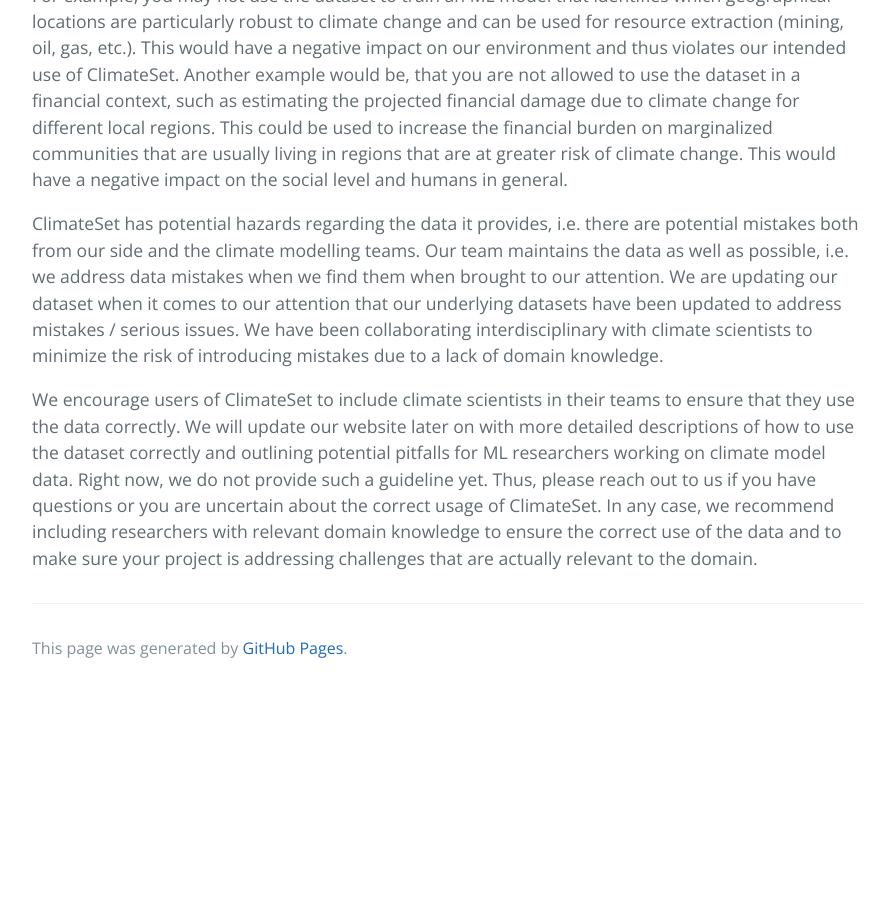
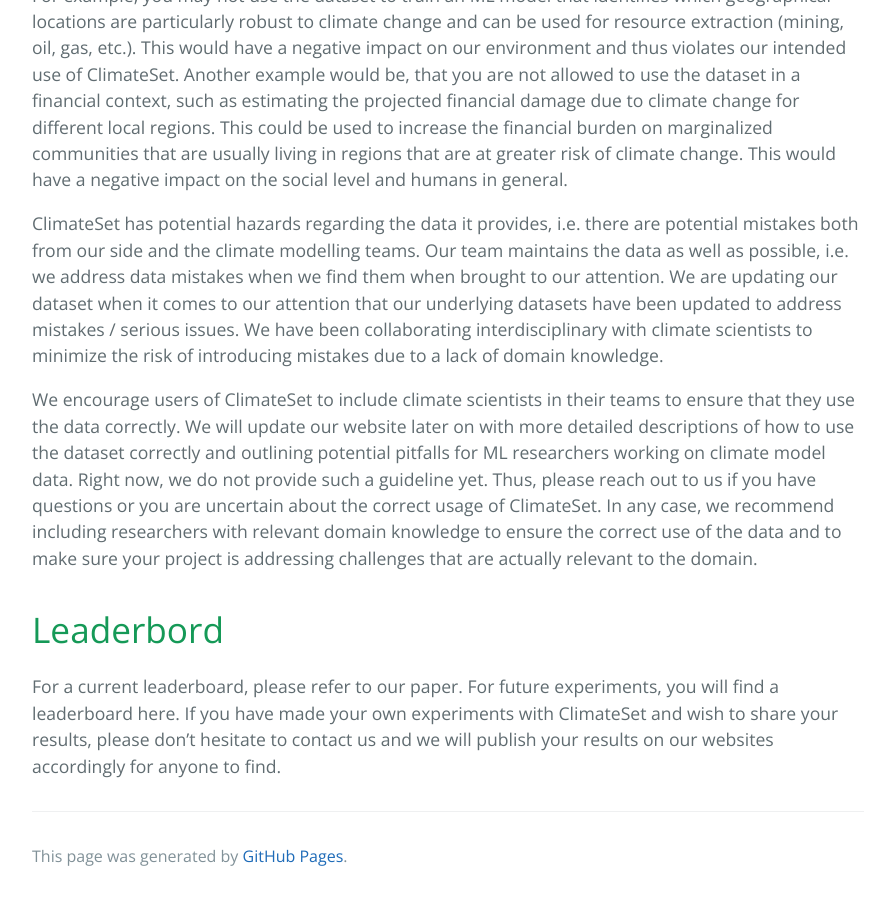
Before and after one commit to climateset/climateset.github.io, a Jekyll site: the page built from index.md, in a window 1280 px wide and 900 px high, scrolled down 4065 px. Shown: the whole window, without its empty margins (192-1087 px from the left). Built offline with Jekyll 4.4.1, drawn with Linux system fonts in a browser that asks for light colours; nearby versions of some CDN libraries; a style sheet for code colours, icons or effects is not loaded; before the commit the page ends 4757 px from its top, so only the background shows below that.

Commit message:
insert leaderboard placeholder

```diff
--- a/index.md
+++ b/index.md
@@ -79,3 +79,8 @@
 ClimateSet has potential hazards regarding the data it provides, i.e. there are potential mistakes both from our side and the climate modelling teams. Our team maintains the data as well as possible, i.e. we address data mistakes when we find them when brought to our attention. We are updating our dataset when it comes to our attention that our underlying datasets have been updated to address mistakes / serious issues. We have been collaborating interdisciplinary with climate scientists to minimize the risk of introducing mistakes due to a lack of domain knowledge.
 
 We encourage users of ClimateSet to include climate scientists in their teams to ensure that they use the data correctly. We will update our website later on with more detailed descriptions of how to use the dataset correctly and outlining potential pitfalls for ML researchers working on climate model data. Right now, we do not provide such a guideline yet. Thus, please reach out to us if you have questions or you are uncertain about the correct usage of ClimateSet. In any case, we recommend including researchers with relevant domain knowledge to ensure the correct use of the data and to make sure your project is addressing challenges that are actually relevant to the domain.
+
+# Leaderbord
+For a current leaderboard, please refer to our paper.
+For future experiments, you will find a leaderboard here.
+If you have made your own experiments with ClimateSet and wish to share your results, please don't hesitate to contact us and we will publish your results on our websites accordingly for anyone to find.
```
